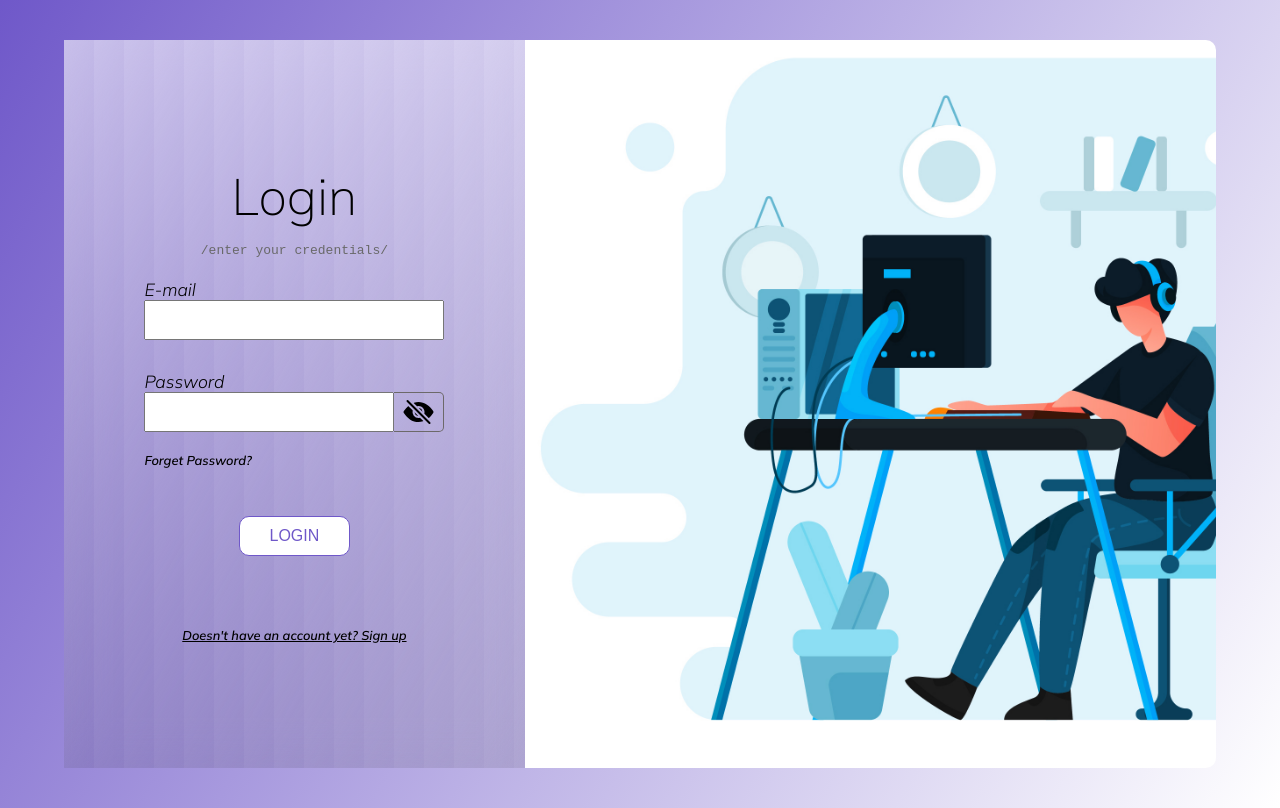
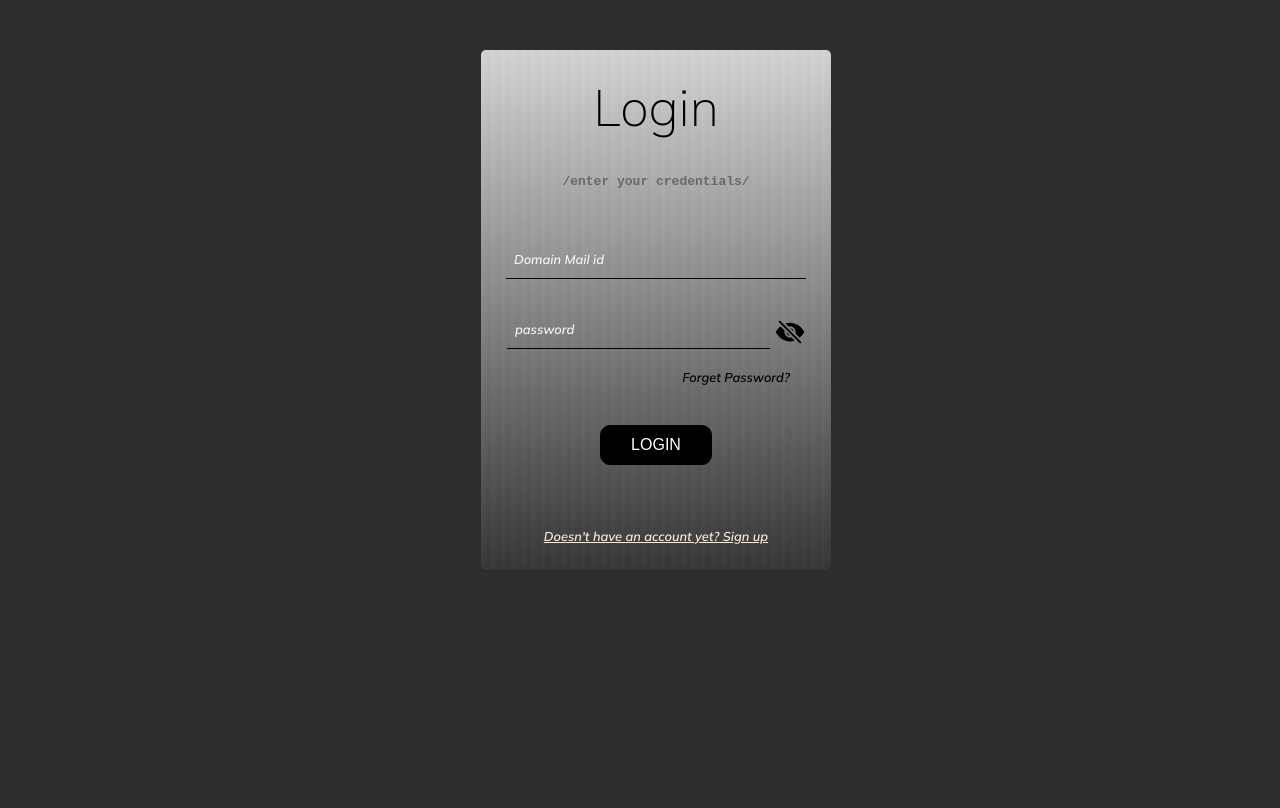
Before and after one commit to choco-dan/gvpBlind, a React (Vite) app in the folder frontend/: page /Login in a window 1280 px wide. Built offline with nearby package versions, Linux system fonts and the light colour scheme; a web font is replaced by a local one.

Commit message:
login page styled again notification resolved header height decrease

```diff
--- a/frontend/src/Header/header.module.css
+++ b/frontend/src/Header/header.module.css
@@ -109,7 +109,7 @@
     margin-top: 3px;
     background-color: rgba(210, 216, 234, 0.7);
     color: #333;
-    padding: 10px 16px;
+    padding: 8px 16px;
     border-radius: 8px;
     transition: transform 0.15s ease-in-out, box-shadow 0.15s ease-in-out, background-color 0.25s ease-in-out;
     cursor: pointer;
--- a/frontend/src/HomePage/Notification.jsx
+++ b/frontend/src/HomePage/Notification.jsx
@@ -6,7 +6,7 @@ const Notification = ({ message, show, type = 'success', onClose }) => {
     if (show) {
       const timer = setTimeout(() => {
         onClose();
-      }, 2000);
+      }, 1500);
       return () => clearTimeout(timer);
     }
   }, [show, onClose]);
--- a/frontend/src/Login/Login.jsx
+++ b/frontend/src/Login/Login.jsx
@@ -58,11 +58,11 @@ function Login(){
                         <h1 id={styles["heading"]}>Login</h1>
                         <code>/enter your credentials/</code>
                         <p id={styles["username"]}>E-mail</p>
-                        <input type="text" id={styles["uname-input"]} ref={unameInput}
+                        <input type="text" placeholder="Domain Mail id" id={styles["uname-input"]} ref={unameInput}
                         onChange={e=>setUser({...user,usermail:e.target.value})} />
                         <p id={styles["password"]}>Password</p>
                         <div id={styles["password-box"]}>
-                        <input type="password" id={styles["password-input"]} ref={pwdInput}
+                        <input type="password" placeholder="password" id={styles["password-input"]} ref={pwdInput}
                         onChange={e=>setUser({...user,password:e.target.value})}/>
                         <div id={styles["pwd-icon"]}>
                             {show?<IoEye className={styles.icon} onClick={showPassword}/>:<IoEyeOff className={styles.icon} onClick={showPassword}/>}
@@ -81,7 +81,6 @@ function Login(){
                     </div>
                 </div>
                 </div>
-                <div id={styles["image-box"]}></div>
             </div>
         </div>
     )
--- a/frontend/src/Login/Login.module.css
+++ b/frontend/src/Login/Login.module.css
@@ -1,138 +1,110 @@
-* {
-    margin: 0;
-    padding: 0;
-    box-sizing: border-box;
-}
-a {
-    text-decoration: none;
-}
-
 #background {
     overflow-y: hidden;
     width: 100%;
     height: 101vh;
-    background: linear-gradient(120deg, #6F58C9,white);
-    background-repeat: no-repeat;
+    background-color: rgb(45,45,45);
     background-size:cover;
     z-index: 1;
     display: flex;
     justify-content: center;
-    align-items: center;
+    align-items: flex-start;
     cursor:default;
-
-}
-#outer-box {
-    width: 90%;
-    height: 90%;
-    display: flex;
-    border-radius: 10px;
-    background-color: transparent;
-    flex-wrap: wrap;
-    background:transparent;
 }
 #login-box {
     display: flex;
     flex-direction: column;
     justify-content: center;
     align-items: center;
+    margin-top:50px;
     padding: 20px;
-    background-size:30px;
+    background-size: 10px;
     background-color: #f8f9fa;
     flex: 1;
-    min-width: 350px;
+    width: 350px;
     background-color: transparent;
     backdrop-filter: blur(20px);
     background-image: linear-gradient(120deg,
-                                        rgba(255, 255, 255, 0.6),
-                                        hsla(0, 0%, 2%, 0.1));
-
+                                        rgba(255, 255, 255, 0.8),
+                                        hsla(0, 3%, 52%, 0.1));
+    height: 520px;
+    margin-left:2rem;
+    border-radius: 5px;
 }
 #login-form {
-    padding: 20px 30px;
     display: flex;
     flex-direction: column;
     align-items: center;
     align-self: center;
     justify-content: space-evenly;
-    gap:8px;
-}
-#image-box {
-    width: 60%;
-    height: 100%;
-    display: flex;
-    background: url(./assets/image.jpg);
-    background-repeat: no-repeat;
-    background-size: cover;
-    border-top-right-radius: 10px;
-    border-bottom-right-radius:10px;
-    justify-self: end;
-    min-width: 300px;
 }
 #input-box {
     display: flex;
     flex-direction: column;
     align-items: center;
+
 }
 #heading {
     font-size: 3.2rem;
-    margin-bottom: 15px;
+    margin-bottom: 35px;
     font-weight: 100;
     color: black;
 }
 #input-box code{
-    margin-bottom:20px;
+    margin-bottom:50px;
+    margin-top: none;
     color:dimgray;
+    font-weight: 800;
 }
 #uname-input, #password-input {
     width: 300px;
     height: 40px;
     font-size: 0.8rem;
     margin-bottom: 30px;
-    text-align: justify;
     font-weight: 600;
-    color: hsl(0, 3%, 19%);
+    color: white;
     font-style: oblique;
     font-family: "mulish", "arial", "sans-serif";
     padding: 1px 8px;
+    border:none;
+    border-bottom: 1px solid black;
+    background-color: transparent;
+    transition: transform 0.15s ease-in-out, border 0.15s ease-in-out;
+
 }
 #password-box {
     display: flex;
 }
 #pwd-icon {
-    width: 50px;
-    height: 40px;
-    border: 1px solid rgb(108, 105, 105);
-    border-top-right-radius: 5px;
-    border-bottom-right-radius: 5px;
-    border-left: none;
     display: flex;
     align-items: center;
     justify-content: center;
+    margin-bottom: 5px;
+    margin-left: 5px;
 }
 .icon:hover {
     transform: scale3d(1.15, 1.15, 1.15);
 }
 .icon {
     font-size: 2rem;
-    width: 50px;
+    width: 30px;
     cursor: pointer;
     transition: transform 0.1s ease-in;
 }
 #password-input {
-    width: 250px;
+    width: 263px;
     margin-bottom: 10px;
 }
 #forgot-pwd {
     margin-top: 10px;
-    width: 300px;
     color: black;
+    margin-left:160px;
     font-style:oblique;
     font-size:0.8rem;
     font-weight:600;
     transition: color 0.15s ease-in;
 }
 #forgot-pwd:hover {
-    color: aliceblue;
+    color: antiquewhite;
 }
 #username, #password {
     width: 300px;
@@ -140,6 +112,7 @@ a {
     color: rgb(0, 0, 0);
     font-size: 1.1rem;
     font-style:oblique;
+    display: none;
 }
 #signup-box {
     width: 100%;
@@ -158,17 +131,17 @@ a {
     margin-top: 20px;
     white-space: nowrap;
     height: 20px;
-    color: white;
+    color: red;
     font-size:0.88rem;
     font-weight:600;
     font-style:italic;
-    text-shadow:0 0 3px red;
+    text-shadow:0 0 3px black;
 }
 #login-btn {
-    background-color: white;
+    background-color: black;
     font-size: 1.0rem;
-    color: #6F58C9;
-    border: 1px solid #6F58C9;
+    color: white;
+    border: 1px solid black;
     border-radius: 10px;
     padding: 10px 30px;
     cursor: pointer;
@@ -179,34 +152,34 @@ a {
 
 }
 #login-btn:hover {
-    transform: translateY(9px);
-    background-color: black;
-    color:white;
+    transform: translateY(-5px);
+    background-color: white;
+    color:black;
     border:1px solid black;
 }
 #signup-link {
-    color: black;
+    color: antiquewhite;
     transition: background-color 0.15s ease-out;
     font-size: 0.8rem;
     font-weight:600;
     font-style:italic;
     text-decoration:underline;
-
 }
 input:focus {
     outline: none;
 }
 #signup-link:active {
-    color: aliceblue;
+    color: red;
 }
-#uname-input:focus-visible {
-    border: 2px solid black;
-    border-radius: 5px;
+#uname-input:hover,
+#password-input:hover
+{
+    transform: translateY(5px);
+    border-bottom:1.5px solid black;
 }
-#password-input:focus-visible {
-    border: 2px solid black;
-    border-top-left-radius: 5px;
-    border-bottom-left-radius: 5px;
+#uname-input::placeholder,
+#password-input::placeholder{
+    color:whitesmoke;
 }
 @media(max-width: 971px) {
     #image-box {
--- a/frontend/src/UserProfile/profilepage.module.css
+++ b/frontend/src/UserProfile/profilepage.module.css
@@ -77,6 +77,8 @@
     width: 95%;
     background-color: white;
     padding: 15px;
+    padding-right:0;
+    padding-left:0;
     border-radius: 15px;
     box-shadow: 0 5px 15px rgba(0, 0, 0, 0.1);
 }
@@ -114,7 +116,7 @@
 .content {
     text-align: left;
     padding: 20px;
-    background-color: #f3f3f3;
+    background-color: #f5f5f5;
     border-radius: 10px;
     box-shadow: 0 4px 12px rgba(0, 0, 0, 0.1);
 }
--- a/frontend/src/index.css
+++ b/frontend/src/index.css
@@ -2,6 +2,14 @@ body{
   background-color: #f9f9fb;
   font-family: "mulish",'sans-serif','arial';
   overflow-x:hidden;
+}
+* {
+  margin: 0;
+  padding: 0;
+  box-sizing: border-box;
+}
+a {
+  text-decoration: none;
 }
 .quill > .ql-container > .ql-editor.ql-blank::before{
   font-size: 12px;
--- a/frontend/src/postPage/postPage.css
+++ b/frontend/src/postPage/postPage.css
@@ -1,3 +1,6 @@
+.post-page-container {
+  position: relative;
+}
 .post-body{
   display:flex;
   height:120vh;
@@ -11,6 +14,7 @@
                                       hsla(0, 0%, 2%, 0.1));
   background-size:30px;
   overflow:hidden;
+  padding-top: 60px;
 }
 .create-post-container h2{
   margin-bottom:1.5rem;
```
Also changed, not shown: frontend/src/postPage/postPage.jsx (+28 -26 lines).
